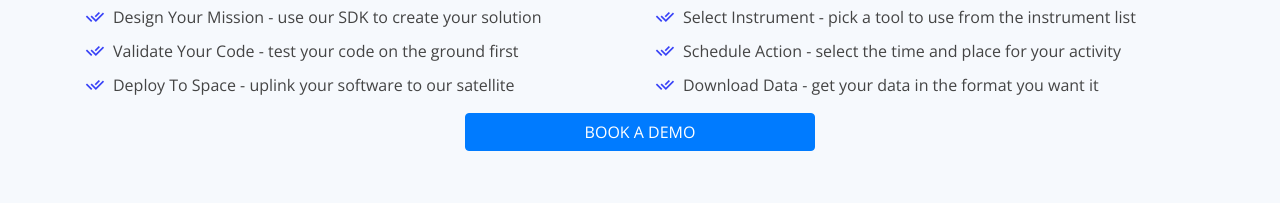
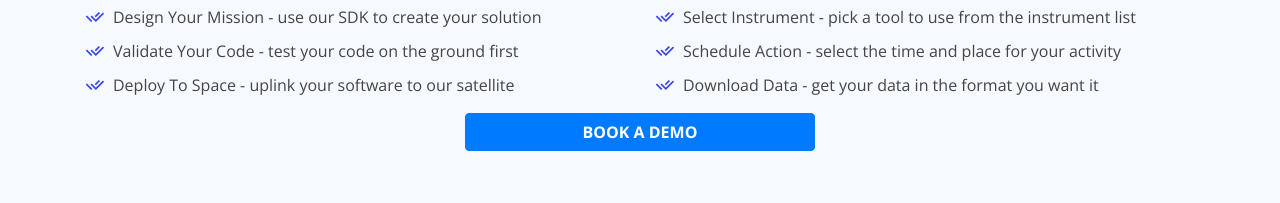
Before and after one commit to ecsa2021/ecsa2021.github.io, a plain HTML site: page index.html in a window 1280 px wide. Shown: the part 2798-3001 px from the top of the page. Drawn offline with nearby package versions, Linux system fonts and the light colour scheme.

Commit message:
Adding small fixes #3

```diff
--- a/index.html
+++ b/index.html
@@ -229,7 +229,7 @@
                     <div class="row content">
                         <div class="col-lg-4 pt-4 pt-lg-0"></div>
                         <div class="col-lg-4 pt-4 pt-lg-0">
-                            <p><a class="btn btn-block btn-primary" href="https://calendly.com/exodusorbitals/30min">BOOK A DEMO</a></p>
+                            <p><a class="btn btn-block btn-primary" href="https://calendly.com/exodusorbitals/30min"><strong>BOOK A DEMO</strong></a></p>
                         </div>
                         <div class="col-lg-4 pt-4 pt-lg-0"></div>
                     </div>
```
